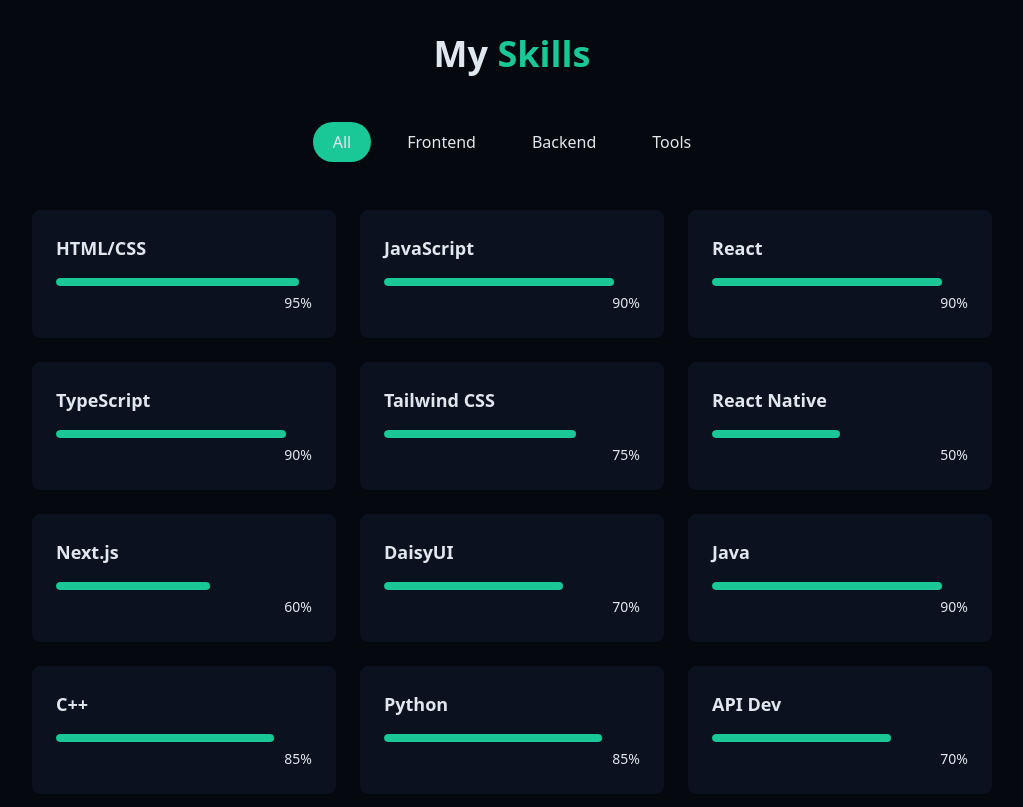
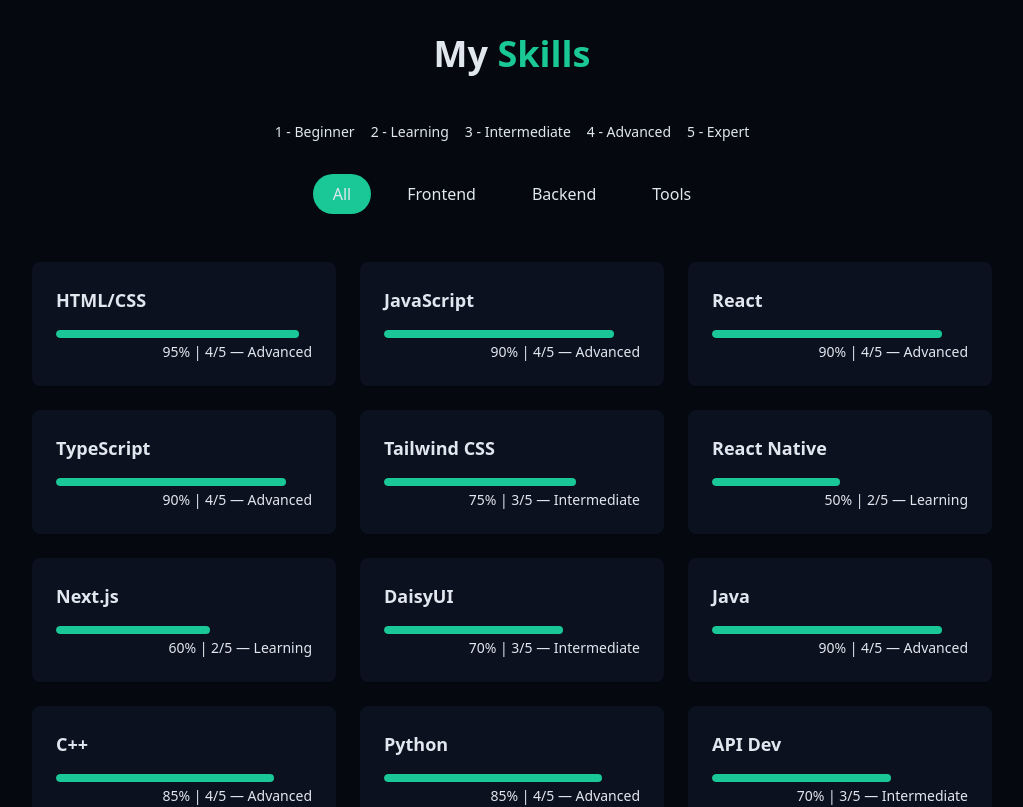
Before and after one commit to mawilson0410/michaelwilson, a React (Vite) app: page / in a window 1280 px wide. Shown: the part 1640-2447 px from the top of the page, without its empty margins (128-1151 px from the left). Built offline with nearby package versions, Linux system fonts and the light colour scheme.

Commit message:
added 1 - 5 rating system to the skills section to give more meaning than a simple meaningless percent

```diff
--- a/src/components/SkillsSection.tsx
+++ b/src/components/SkillsSection.tsx
@@ -1,47 +1,71 @@
 import { useState } from "react";
 import { cn } from "../lib/utils";
 
-const skills = [
+type Skill = {
+  name: string;
+  level: number;
+  category: string;
+  experienceLevel: number;
+};
+
+const skills: Skill[] = [
   // Frontend
-  { name: "HTML/CSS", level: 95, category: "frontend" },
-  { name: "JavaScript", level: 90, category: "frontend" },
-  { name: "React", level: 90, category: "frontend" },
-  { name: "TypeScript", level: 90, category: "frontend" },
-  { name: "Tailwind CSS", level: 75, category: "frontend" },
-  { name: "React Native", level: 50, category: "frontend" },
-  { name: "Next.js", level: 60, category: "frontend" },
-  { name: "DaisyUI", level: 70, category: "frontend" },
+  { name: "HTML/CSS", level: 95, category: "frontend", experienceLevel: 4 },
+  { name: "JavaScript", level: 90, category: "frontend", experienceLevel: 4 },
+  { name: "React", level: 90, category: "frontend", experienceLevel: 4 },
+  { name: "TypeScript", level: 90, category: "frontend", experienceLevel: 4 },
+  { name: "Tailwind CSS", level: 75, category: "frontend", experienceLevel: 3 },
+  { name: "React Native", level: 50, category: "frontend", experienceLevel: 2 },
+  { name: "Next.js", level: 60, category: "frontend", experienceLevel: 2 },
+  { name: "DaisyUI", level: 70, category: "frontend", experienceLevel: 3 },
 
   // Backend
-  { name: "Java", level: 90, category: "backend" },
-  { name: "C++", level: 85, category: "backend" },
-  { name: "Python", level: 85, category: "backend" },
-  { name: "API Dev", level: 70, category: "backend" },
-  { name: "Django", level: 85, category: "backend" },
-  { name: "Java Spring", level: 55, category: "backend" },
-  { name: "Node.js", level: 85, category: "backend" },
-  { name: "Express", level: 75, category: "backend" },
-  { name: "MongoDB", level: 85, category: "backend" },
-  { name: "TanStack", level: 40, category: "backend" },
-  { name: "PostgreSQL", level: 50, category: "backend" },
-  { name: "GraphQL", level: 50, category: "backend" },
+  { name: "Java", level: 90, category: "backend", experienceLevel: 4 },
+  { name: "C++", level: 85, category: "backend", experienceLevel: 4 },
+  { name: "Python", level: 85, category: "backend", experienceLevel: 4 },
+  { name: "API Dev", level: 70, category: "backend", experienceLevel: 3 },
+  { name: "Django", level: 85, category: "backend", experienceLevel: 4 },
+  { name: "Java Spring", level: 55, category: "backend", experienceLevel: 2 },
+  { name: "Node.js", level: 85, category: "backend", experienceLevel: 4 },
+  { name: "Express", level: 75, category: "backend", experienceLevel: 3 },
+  { name: "MongoDB", level: 85, category: "backend", experienceLevel: 4 },
+  { name: "TanStack", level: 40, category: "backend", experienceLevel: 1 },
+  { name: "PostgreSQL", level: 50, category: "backend", experienceLevel: 2 },
+  { name: "GraphQL", level: 50, category: "backend", experienceLevel: 2 },
 
   // Tools
-  { name: "Git/GitHub", level: 95, category: "tools" },
-  { name: "AWS, General", level: 75, category: "tools" },
-  { name: "AWS, EC2", level: 70, category: "tools" },
-  { name: "AWS, Lambda", level: 65, category: "tools" },
-  { name: "AWS, Route 53", level: 65, category: "tools" },
-  { name: "MS Azure", level: 40, category: "tools" },
-  { name: "Docker", level: 45, category: "tools" },
-  { name: "Figma", level: 40, category: "tools" },
-  { name: "VS Code", level: 95, category: "tools" },
-  { name: "Android Studio", level: 85, category: "tools" },
-  { name: "MS Word", level: 85, category: "tools" },
-  { name: "MS Excel", level: 90, category: "tools" },
+  { name: "Git/GitHub", level: 95, category: "tools", experienceLevel: 4 },
+  { name: "AWS, General", level: 75, category: "tools", experienceLevel: 3 },
+  { name: "AWS, EC2", level: 70, category: "tools", experienceLevel: 3 },
+  { name: "AWS, Lambda", level: 40, category: "tools", experienceLevel: 2 },
+  { name: "AWS, Route 53", level: 65, category: "tools", experienceLevel: 3 },
+  { name: "MS Azure", level: 40, category: "tools", experienceLevel: 1 },
+  { name: "Docker", level: 45, category: "tools", experienceLevel: 2 },
+  { name: "Figma", level: 40, category: "tools", experienceLevel: 1 },
+  { name: "VS Code", level: 95, category: "tools", experienceLevel: 4 },
+  { name: "Android Studio", level: 85, category: "tools", experienceLevel: 4 },
+  { name: "MS Word", level: 85, category: "tools", experienceLevel: 4 },
+  { name: "MS Excel", level: 90, category: "tools", experienceLevel: 4 },
 ];
 
 const categories = ["all", "frontend", "backend", "tools"];
+
+const getExperienceLabel = (level: number): string => {
+  switch (level) {
+    case 1:
+      return "Beginner";
+    case 2:
+      return "Learning";
+    case 3:
+      return "Intermediate";
+    case 4:
+      return "Advanced";
+    case 5:
+      return "Expert";
+    default:
+      return "";
+  }
+};
 
 export const SkillsSection = () => {
   const [activeCategory, setActiveCategory] = useState("all");
@@ -49,6 +73,7 @@
   const filteredSkills = skills.filter(
     (skill) => activeCategory === "all" || skill.category === activeCategory
   );
+
   return (
     <section id="skills" className="py-24 px-4 relative bg-secondary/30">
       <div className="container mx-auto max-w-5xl">
@@ -56,6 +81,18 @@
           My <span className="text-primary"> Skills</span>
         </h2>
 
+        {/* Legend */}
+        <div className="text-center mb-8">
+          <div className="flex justify-center gap-4 flex-wrap text-sm text-muted-foreground">
+            <span>1 - Beginner</span>
+            <span>2 - Learning</span>
+            <span>3 - Intermediate</span>
+            <span>4 - Advanced</span>
+            <span>5 - Expert</span>
+          </div>
+        </div>
+
+        {/* Category Filter */}
         <div className="flex flex-wrap justify-center gap-4 mb-12">
           {categories.map((category, key) => (
             <button
@@ -65,7 +102,7 @@
                 "px-5 py-2 rounded-full transition-colors duration-300 capitalize",
                 activeCategory === category
                   ? "bg-primary text-primary-foreground"
-                  : "bg-secondary/70 text-forefround hover:bd-secondary"
+                  : "bg-secondary/70 text-foreground hover:bg-secondary"
               )}
             >
               {category}
@@ -73,6 +110,7 @@
           ))}
         </div>
 
+        {/* Skill Grid */}
         <div className="grid grid-cols-1 sm:grid-cols-2 lg:grid-cols-3 gap-6">
           {filteredSkills.map((skill, key) => (
             <div
@@ -80,7 +118,7 @@
               className="bg-card p-6 rounded-lg shadow-xs card-hover"
             >
               <div className="text-left mb-4">
-                <h3 className="font-semibold text-lg"> {skill.name}</h3>
+                <h3 className="font-semibold text-lg">{skill.name}</h3>
               </div>
               <div className="w-full bg-secondary/50 h-2 rounded-full overflow-hidden">
                 <div
@@ -88,10 +126,10 @@
                   style={{ width: skill.level + "%" }}
                 />
               </div>
-
-              <div className="text-right mt-1">
-                <span className="text-sm text-muted-foreground">
-                  {skill.level}%
+              <div className="text-right mt-1 text-sm text-muted-foreground">
+                <span>
+                  {skill.level}% | {skill.experienceLevel}/5 —{" "}
+                  {getExperienceLabel(skill.experienceLevel)}
                 </span>
               </div>
             </div>
```
